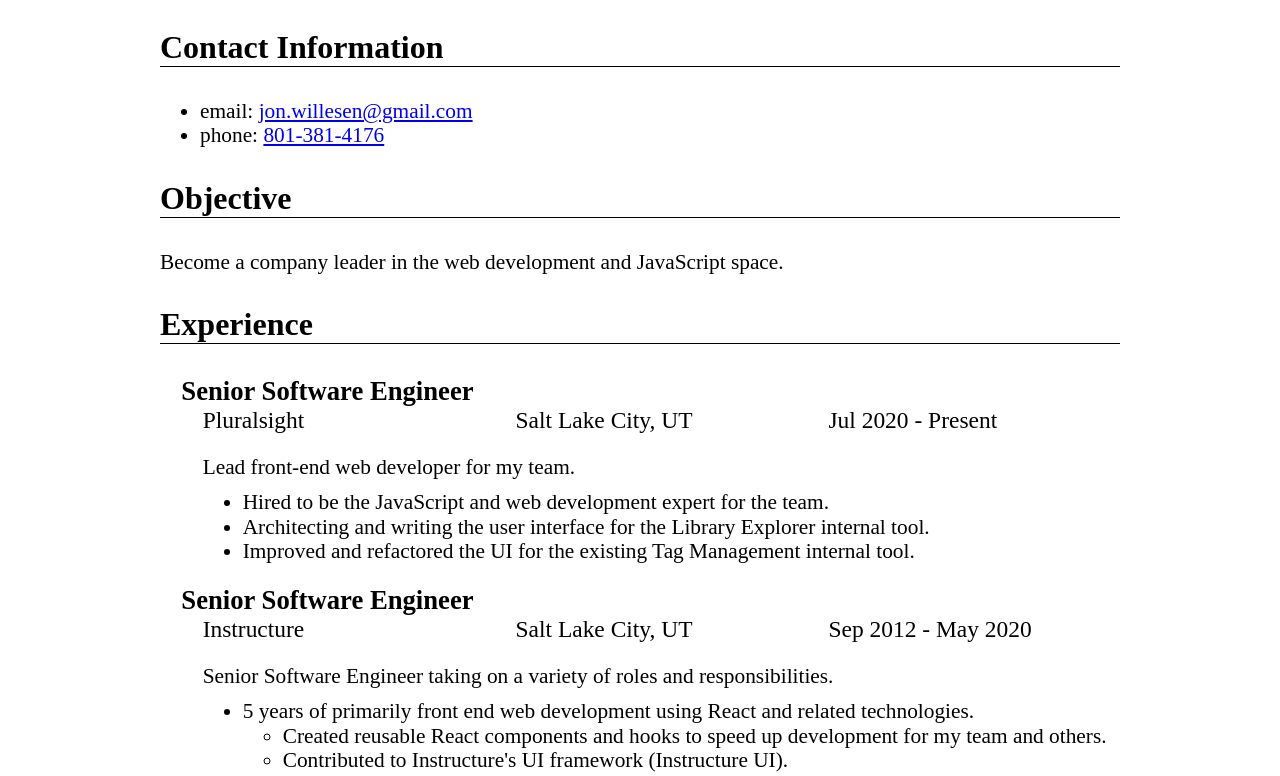
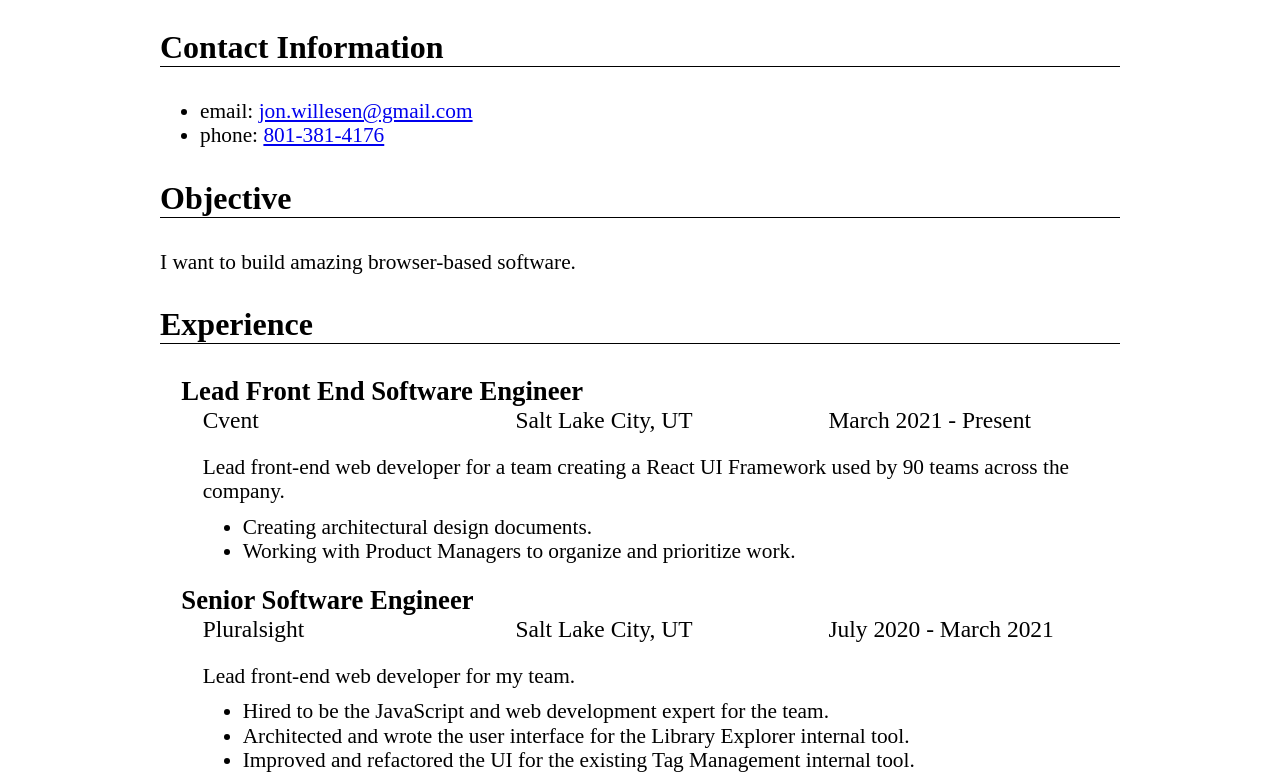
Before and after one commit to jwillesen/home, a Gatsby site: page /resume in a window 1280 px wide. Shown: the part 114-890 px from the top of the page. Built offline with nearby package versions, Linux system fonts and the light colour scheme; Gatsby itself is replaced by a stand-in of ours.

Commit message:
update for Cvent

```diff
--- a/src/pages/resume.js
+++ b/src/pages/resume.js
@@ -92,14 +92,29 @@
       <ContactInformation />
       <ResumeSection>
         <SectionHeader>Objective</SectionHeader>
-        <div>
-          Become a company leader in the web development and JavaScript space.
-        </div>
+        <div>I want to build amazing browser-based software.</div>
         <SectionHeader>Experience</SectionHeader>
+        <Experience
+          business="Cvent"
+          title="Lead Front End Software Engineer"
+          dates="March 2021 - Present"
+          location="Salt Lake City, UT"
+        >
+          <JobSummary>
+            Lead front-end web developer for a team creating a React UI
+            Framework used by 90 teams across the company.
+          </JobSummary>
+          <JobBullets>
+            <Bullet>Creating architectural design documents.</Bullet>
+            <Bullet>
+              Working with Product Managers to organize and prioritize work.
+            </Bullet>
+          </JobBullets>
+        </Experience>
         <Experience
           business="Pluralsight"
           title="Senior Software Engineer"
-          dates="Jul 2020 - Present"
+          dates="July 2020 - March 2021"
           location="Salt Lake City, UT"
         >
           <JobSummary>Lead front-end web developer for my team.</JobSummary>
@@ -109,8 +124,8 @@
               team.
             </Bullet>
             <Bullet>
-              Architecting and writing the user interface for the Library
-              Explorer internal tool.
+              Architected and wrote the user interface for the Library Explorer
+              internal tool.
             </Bullet>
             <Bullet>
               Improved and refactored the UI for the existing Tag Management
@@ -227,6 +242,7 @@
         <SkillsHeader>Featured</SkillsHeader>
         <SkillsGrid>
           <FeaturedSkillsItem>JavaScript</FeaturedSkillsItem>
+          <FeaturedSkillsItem>TypeScript</FeaturedSkillsItem>
           <FeaturedSkillsItem>React</FeaturedSkillsItem>
           <FeaturedSkillsItem>Node</FeaturedSkillsItem>
           <FeaturedSkillsItem>SaaS</FeaturedSkillsItem>
```
